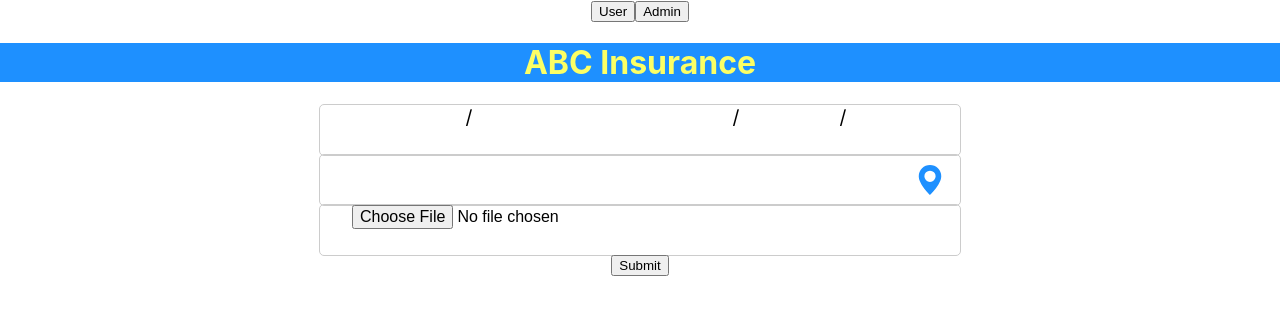
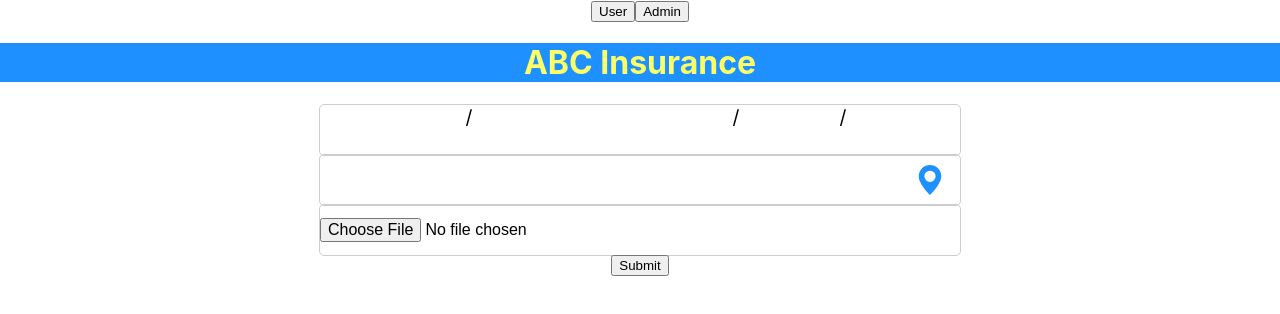
Before and after one commit to ABISHEK-KU/road-Side-assitant, a React (Create React App) app: page /report in a window 1280 px wide. Shown: the top 314 px of the page. Built offline with nearby package versions, Linux system fonts and the light colour scheme.

Commit message:
day-2 final commit

```diff
--- a/src/Components/Report.js
+++ b/src/Components/Report.js
@@ -4,7 +4,6 @@ import { Formik, Form, Field } from 'formik'
 import * as Yup from 'yup';
 
 const Report = (props) => {
-
 
     const SignupSchema = Yup.object().shape({
         policyNo1: Yup.number()
--- a/src/Styles/Report.css
+++ b/src/Styles/Report.css
@@ -89,7 +89,6 @@
 .cameraData-cont{
     display: flex;
     -webkit-appearance:none;
-    justify-content: center;
     border: 1px solid #ccc;
     border-radius: 5px;
     overflow: hidden;
@@ -103,6 +102,11 @@
     font-size: medium;
     border: none;
     outline: none;
-    width:90%;
-    content:'Camera';
+    width:100%;
+    margin-top:13px;
 }
+#file-upload-button{
+    width:100%;
+    color:white;
+    background-color: rgb(42, 81, 255);
+}
```
Also changed, not shown: 1 other file (tests, documents, lock files or other folders).
